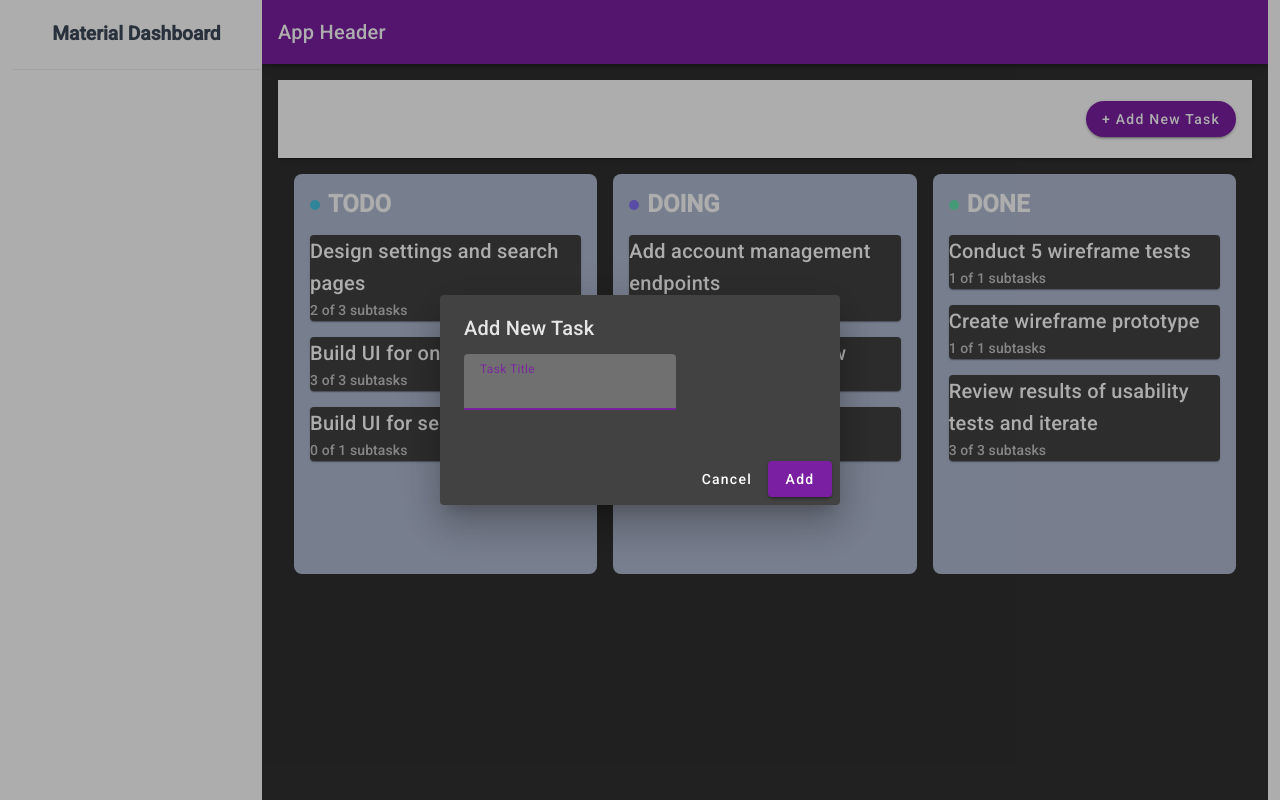
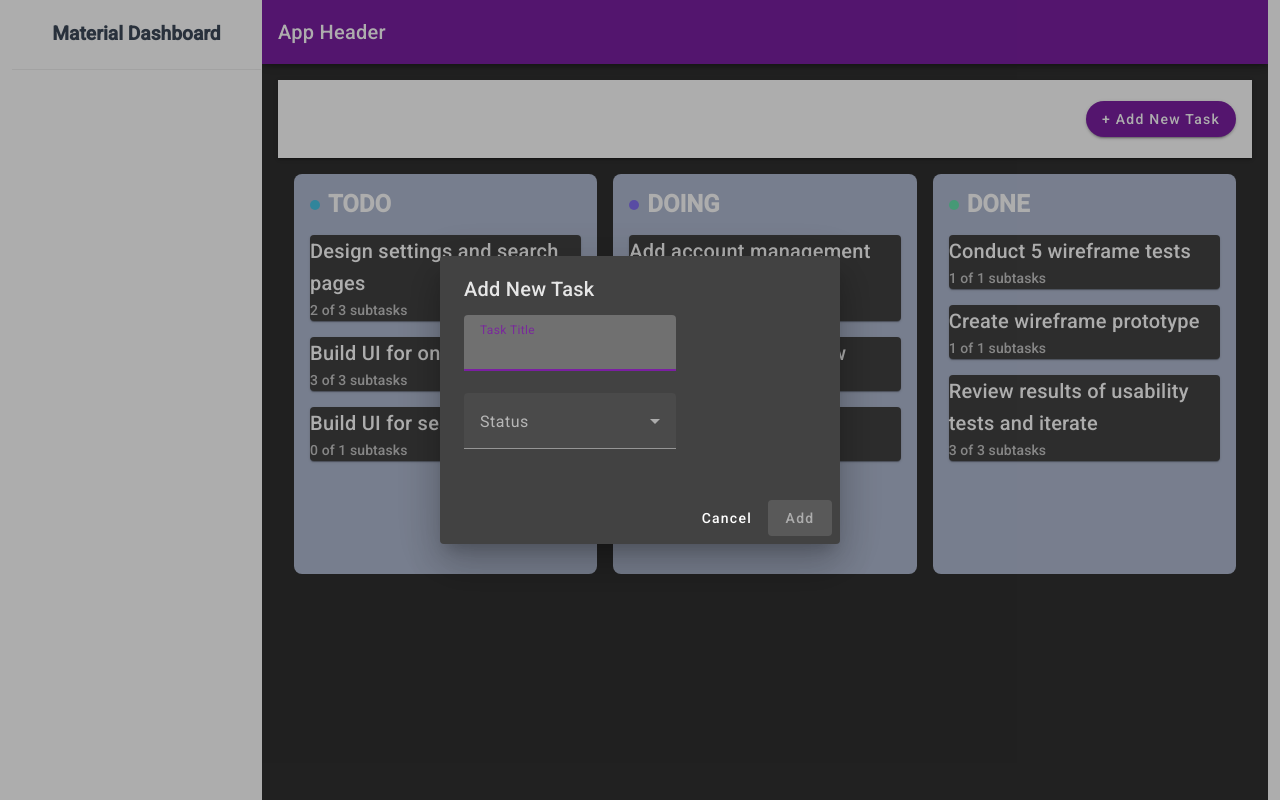
Before and after one commit to ghazanfarAliDev/kanban-frontend, an Angular app: page /kanban in a window 1280 px wide. Both pictures are taken after a click on the button "+ Add New Task". Built offline with nearby package versions, Linux system fonts and the light colour scheme.

Commit message:
(Feat) - Add task with the status

```diff
--- a/src/app/kanban/add-task/add-task.component.html
+++ b/src/app/kanban/add-task/add-task.component.html
@@ -1,14 +1,30 @@
-<!-- add-task-dialog.component.html -->
 <h2 mat-dialog-title>Add New Task</h2>
 
 <mat-dialog-content>
+
+  <!-- Task Title -->
   <mat-form-field appearance="fill" class="full-width">
     <mat-label>Task Title</mat-label>
-    <input matInput placeholder="Enter task name" [(ngModel)]="taskTitle">
+    <input matInput placeholder="Enter task name" [(ngModel)]="taskTitle" />
   </mat-form-field>
+
+  <!-- Task Status -->
+  <mat-form-field appearance="fill" class="full-width">
+    <mat-label>Status</mat-label>
+    <mat-select [(ngModel)]="taskStatus">
+      <mat-option value="todo">To Do</mat-option>
+      <mat-option value="doing">Doing</mat-option>
+      <mat-option value="done">Done</mat-option>
+    </mat-select>
+  </mat-form-field>
+
 </mat-dialog-content>
 
 <mat-dialog-actions align="end">
   <button mat-button mat-dialog-close>Cancel</button>
-  <button mat-raised-button color="primary" [mat-dialog-close]="taskTitle">Add</button>
+  <button mat-raised-button color="primary"
+          [disabled]="!taskTitle.trim() || !taskStatus"
+          [mat-dialog-close]="{ title: taskTitle, status: taskStatus }">
+    Add
+  </button>
 </mat-dialog-actions>
--- a/src/app/kanban/add-task/add-task.component.ts
+++ b/src/app/kanban/add-task/add-task.component.ts
@@ -8,10 +8,11 @@ import { MatDialogRef } from '@angular/material/dialog';
 })
 export class AddTaskComponent {
   private dialogRef = inject(MatDialogRef<AddTaskComponent>);
+
   taskTitle: string = '';
+  taskStatus: 'todo' | 'doing' | 'done' | null = null;
 
   close(): void {
     this.dialogRef.close();
   }
-
 }
--- a/src/app/kanban/kanban-panel/kanban-panel.component.ts
+++ b/src/app/kanban/kanban-panel/kanban-panel.component.ts
@@ -31,10 +31,33 @@ export class KanbanPanelComponent {
 
 
   openAddTaskDialog(): void {
-    this.dialog.open(AddTaskComponent, {
-      width: '400px',
-    });
-  }
+  const dialogRef = this.dialog.open(AddTaskComponent, {
+    width: '400px',
+  });
+
+  dialogRef.afterClosed().subscribe(result => {
+    if (result?.title?.trim() && result.status) {
+      const newTask = {
+        title: result.title,
+        subtasksCompleted: 0,
+        totalSubtasks: 0
+      };
+
+      switch (result.status) {
+        case 'todo':
+          this.todoTasks.push(newTask);
+          break;
+        case 'doing':
+          this.doingTasks.push(newTask);
+          break;
+        case 'done':
+          this.doneTasks.push(newTask);
+          break;
+      }
+    }
+  });
+}
+
 
 
 }
--- a/src/app/kanban/kanban.module.ts
+++ b/src/app/kanban/kanban.module.ts
@@ -11,6 +11,7 @@ import { MatToolbarModule } from '@angular/material/toolbar';
 import { MatDialogModule } from '@angular/material/dialog';
 import { MatFormFieldModule } from '@angular/material/form-field';
 import { MatInputModule } from '@angular/material/input';
+import { MatSelectModule } from '@angular/material/select';
 import { FormsModule, ReactiveFormsModule } from '@angular/forms';
 
 import { AddTaskComponent } from './add-task/add-task.component';
@@ -32,6 +33,7 @@ const routes: Routes = [
     MatCardModule,
     MatInputModule,
     FormsModule,
+    MatSelectModule,
     MatButtonModule,
     MatSidenavModule,
     ReactiveFormsModule,
```
